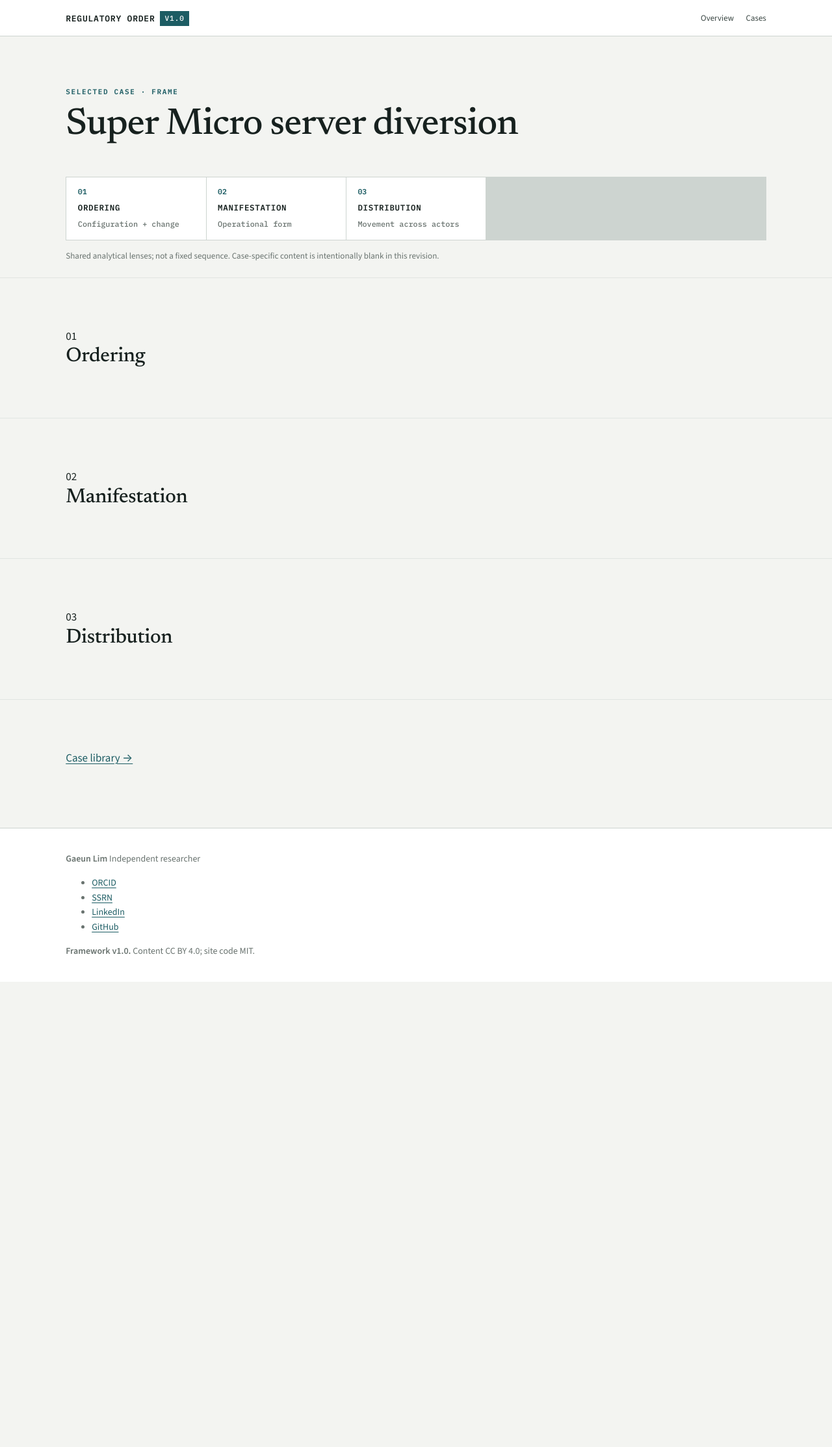
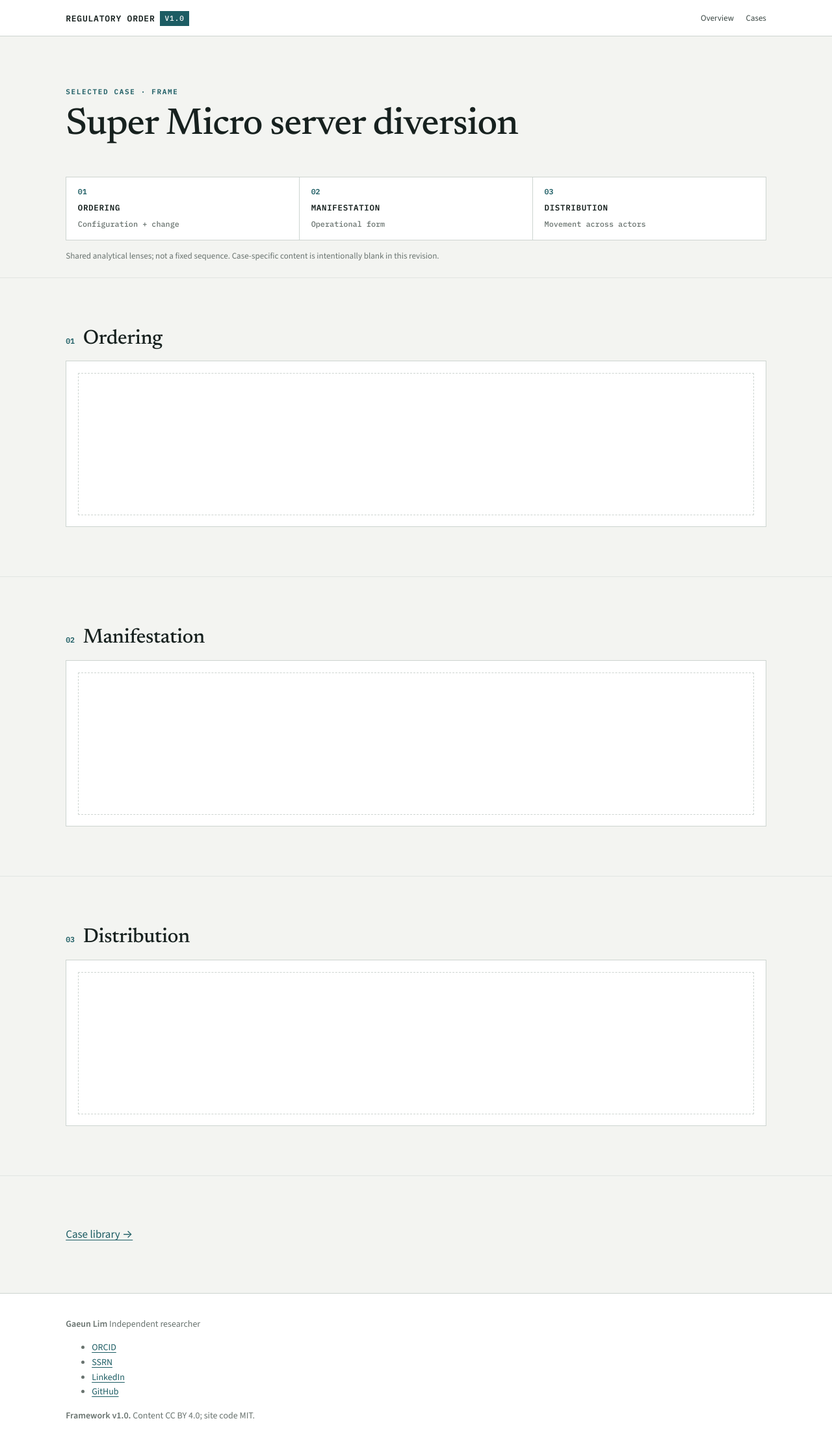
Before and after one commit to GaeunLim01/regulatory-order, a Jekyll site: the page built from cases/supermicro/index.html, in a window 1280 px wide. Shown: the whole page at 65% size. Built offline with Jekyll 4.4.1, drawn with Linux system fonts in a browser that asks for light colours; before the commit the page ends 1511 px from its top, so only the background shows below that.

Commit message:
Add files via upload

```diff
--- a/assets/css/main.css
+++ b/assets/css/main.css
@@ -1,5 +1,5 @@
 /* ==========================================================================
-   How Regulatory Order Reaches Actors — Framework v4
+   How Regulatory Order Reaches Actors — Framework v5
 
    Type is deliberately not coded to any jurisdiction. The framework compares
    regulatory orders across national authorities, so setting it in any one
@@ -605,7 +605,7 @@
 }
 .method-flow {
   display: grid;
-  grid-template-columns: repeat(5, minmax(0, 1fr));
+  grid-template-columns: repeat(3, minmax(0, 1fr));
   gap: 1px;
   background: var(--rule);
   border: 1px solid var(--rule);
@@ -819,7 +819,7 @@
 .layer-overview-note { margin: 0; color: var(--muted); font-size: 0.92rem; }
 .layer-overview {
   display: grid;
-  grid-template-columns: repeat(5, minmax(0, 1fr));
+  grid-template-columns: repeat(3, minmax(0, 1fr));
   gap: 1px;
   border: 1px solid var(--rule);
   background: var(--rule);
@@ -851,7 +851,7 @@
 .case-row h2 { font-size: 1.25rem; margin-bottom: 0.25rem; }
 .case-row p { margin: 0; color: var(--muted); font: 500 0.72rem/1.4 var(--mono); }
 .case-row__arrow { font: 600 1rem/1 var(--mono); color: var(--accent); }
-.layer-mini-list { display: grid; grid-template-columns: repeat(5, minmax(0, 1fr)); gap: 1px; background: var(--rule); border: 1px solid var(--rule); }
+.layer-mini-list { display: grid; grid-template-columns: repeat(3, minmax(0, 1fr)); gap: 1px; background: var(--rule); border: 1px solid var(--rule); }
 .layer-mini-list div { padding: 1rem; background: var(--plate); }
 .layer-mini-list b { display: block; font: 600 0.72rem/1 var(--mono); color: var(--accent); margin-bottom: 0.55rem; }
 .layer-mini-list span { font: 600 0.7rem/1.3 var(--mono); text-transform: uppercase; letter-spacing: 0.04em; }
@@ -893,7 +893,7 @@
 .case-overview { padding-top: 1rem; }
 .layer-strip {
   display: grid;
-  grid-template-columns: repeat(5, minmax(0, 1fr));
+  grid-template-columns: repeat(3, minmax(0, 1fr));
   gap: 1px;
   background: var(--rule);
   border: 1px solid var(--rule);
@@ -955,7 +955,7 @@
 .layer-overview__num { color: var(--ink-soft); }
 .layer-overview__value { color: var(--ink-soft); }
 
-.case-grid-preview { grid-template-columns: repeat(5, minmax(0, 1fr)); }
+.case-grid-preview { grid-template-columns: repeat(3, minmax(0, 1fr)); }
 .case-chip { min-height: 7.2rem; }
 .case-chip strong { color: var(--ink); }
 .case-chip span { color: var(--muted); }
@@ -1015,3 +1015,134 @@
 .open-item__body p { margin: 0 0 .65rem; }
 .open-item__body p:last-child { margin-bottom: 0; }
 .open-item__body b { font-weight: 650; color: var(--ink); }
+
+/* --------------------------------------------------------- current case frame */
+.layer-overview--three { grid-template-columns: repeat(3, minmax(0, 1fr)); }
+.layer-strip--three { grid-template-columns: repeat(3, minmax(0, 1fr)); }
+
+.frame-heading {
+  display: flex;
+  align-items: baseline;
+  gap: .8rem;
+  margin-bottom: 1rem;
+}
+.frame-heading > span {
+  font: 600 .72rem/1 var(--mono);
+  color: var(--accent);
+}
+.frame-heading h2 { margin: 0; }
+
+.frame-blank {
+  min-height: 16rem;
+  background: var(--plate);
+  border: 1px solid var(--rule);
+  position: relative;
+}
+.frame-blank::after {
+  content: "";
+  position: absolute;
+  inset: 1.1rem;
+  border: 1px dashed var(--rule);
+  pointer-events: none;
+}
+.frame-footer { margin: 0; }
+
+@media (max-width: 900px) {
+  .layer-overview--three,
+  .layer-strip--three { grid-template-columns: 1fr; }
+}
+/* Frame guide: keep the overview as exactly three clean columns. */
+.layer-overview.layer-overview--three {
+  grid-template-columns: repeat(3, minmax(0, 1fr)) !important;
+  background: transparent;
+  border: 0;
+  gap: 1px;
+}
+
+.layer-overview--three .layer-overview__item {
+  border: 1px solid var(--rule);
+  border-top-width: 3px;
+}
+
+.layer-overview__more {
+  display: block;
+  margin-top: 1rem;
+  font: 600 .68rem/1 var(--mono);
+  color: var(--accent);
+  opacity: .8;
+}
+
+.framework-detail__intro {
+  max-width: 72ch;
+  margin-bottom: 2rem;
+}
+
+.framework-detail__intro p {
+  margin: .65rem 0 0;
+  color: var(--ink-soft);
+  font-size: 1.02rem;
+  line-height: 1.65;
+}
+
+.framework-guide {
+  border-top: 1px solid var(--rule);
+}
+
+.framework-guide__head {
+  display: flex;
+  align-items: baseline;
+  justify-content: space-between;
+  gap: 1rem;
+  padding: .85rem 0;
+  border-bottom: 1px solid var(--rule);
+}
+
+.framework-guide__head > span {
+  font: 600 .72rem/1 var(--mono);
+  letter-spacing: .06em;
+  text-transform: uppercase;
+}
+
+.framework-guide__head small {
+  color: var(--muted);
+  font: 500 .68rem/1.4 var(--mono);
+}
+
+.framework-guide__grid {
+  display: grid;
+  grid-template-columns: repeat(2, minmax(0, 1fr));
+  gap: 1px;
+  background: var(--rule);
+  border: 1px solid var(--rule);
+  border-top: 0;
+}
+
+.framework-guide__grid article {
+  min-height: 10rem;
+  padding: 1.25rem;
+  background: var(--plate);
+}
+
+.framework-guide__grid article > b {
+  display: block;
+  margin-bottom: 1.2rem;
+  color: var(--muted);
+  font: 600 .7rem/1 var(--mono);
+}
+
+.framework-guide__grid h2 {
+  margin: 0 0 .45rem;
+  font-size: 1.08rem;
+}
+
+.framework-guide__grid p {
+  margin: 0;
+  color: var(--muted);
+  font: 500 .74rem/1.55 var(--mono);
+}
+
+@media (max-width: 900px) {
+  .layer-overview.layer-overview--three { grid-template-columns: 1fr !important; }
+  .framework-guide__grid { grid-template-columns: 1fr; }
+  .framework-guide__head { align-items: flex-start; flex-direction: column; }
+}
```
